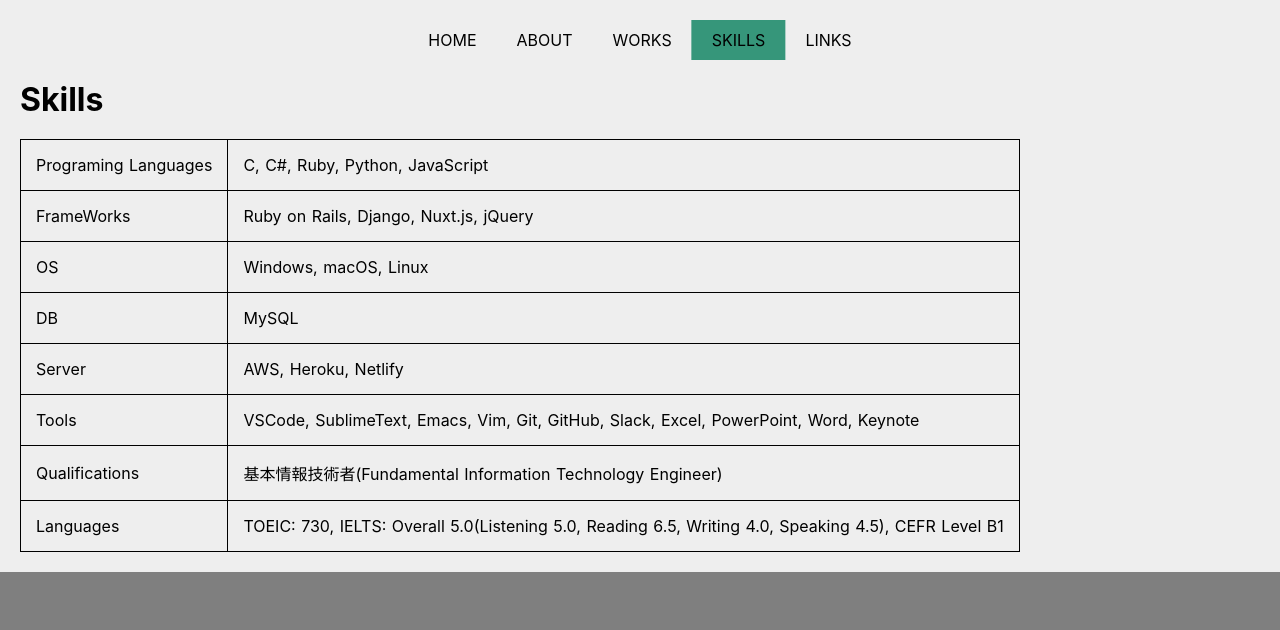
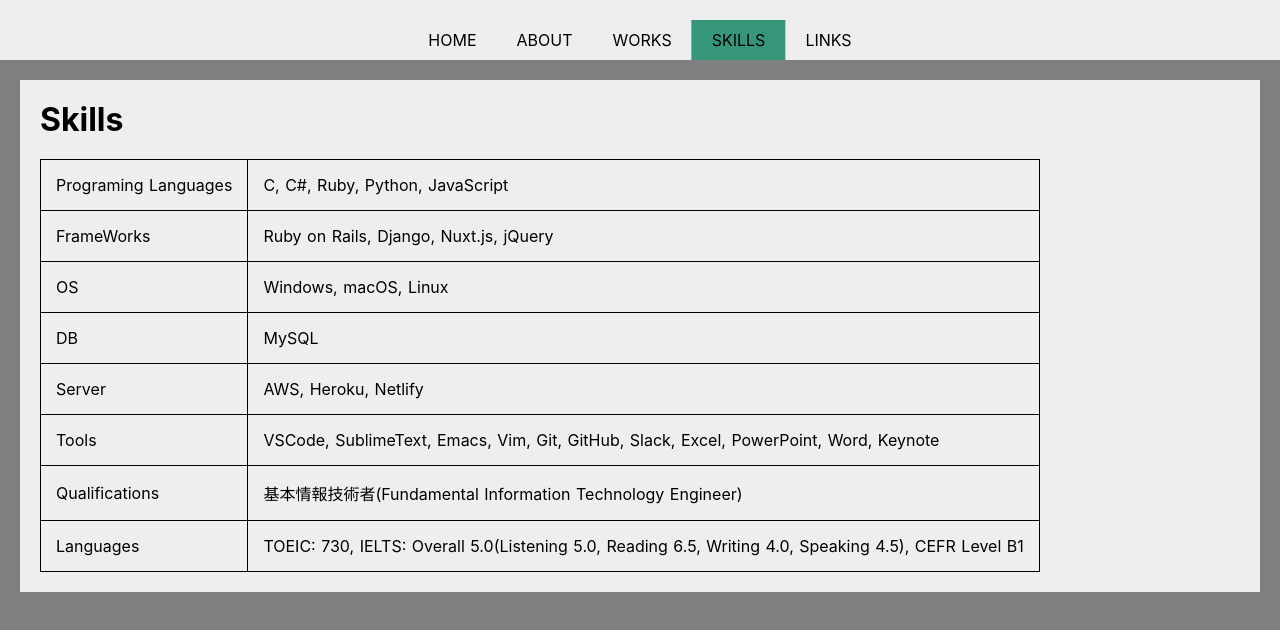
Before and after one commit to umigit/portfolio-nuxt, a Nuxt app: page /skills in a window 1280 px wide. Shown: the top 630 px of the page. Built offline with nearby package versions, Linux system fonts and the light colour scheme.

Commit message:
edit views

```diff
--- a/pages/about.vue
+++ b/pages/about.vue
@@ -44,7 +44,6 @@
   flex-wrap: wrap;
   justify-content: center;
   align-items: center;
-  border-radius: 6px;
 }
 
 .my-photo {
--- a/pages/skills.vue
+++ b/pages/skills.vue
@@ -45,6 +45,7 @@
   background-color: #eee;
   position: relative;
   z-index: 1;
+  margin: 20px;
   padding: 20px;
 }
 
```
